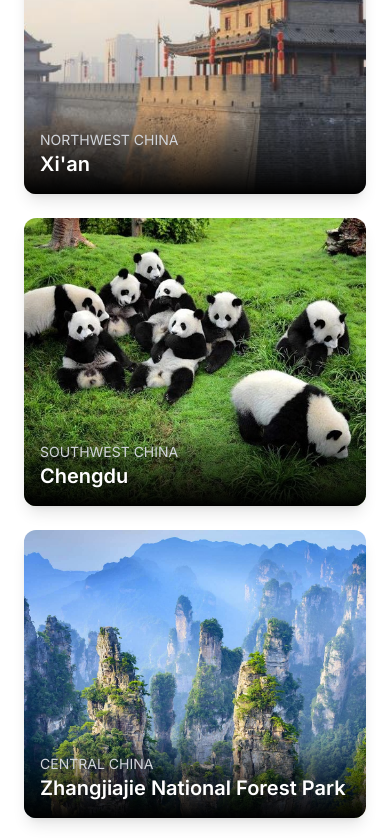
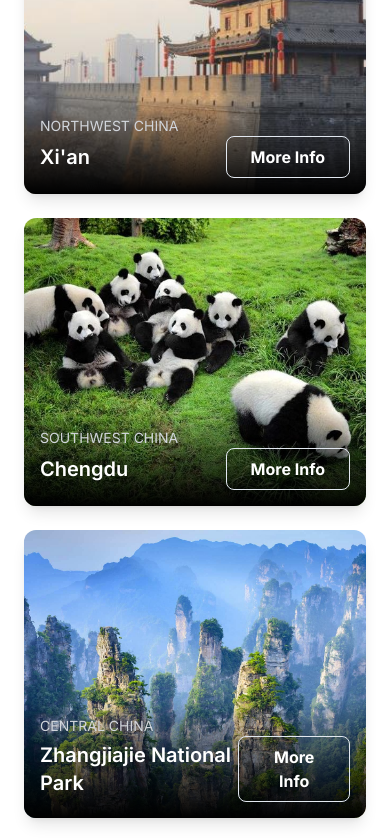
Before and after one commit to DavidRprt/visit-china, a Next.js app: page / in a window 390 px wide. Shown: the part 2800-3640 px from the top of the page. Built offline with nearby package versions, Linux system fonts and the light colour scheme.

Commit message:
Improving destination card and text visibility over pictures

```diff
--- a/components/destinations/HeroSection.tsx
+++ b/components/destinations/HeroSection.tsx
@@ -1,4 +1,4 @@
-import { useEffect, useState, useRef } from "react"
+import { useEffect, useState } from "react"
 import Image from "next/image"
 
 interface HeroSectionProps {
@@ -39,15 +39,15 @@ const HeroSection = ({
         objectFit="cover"
         className="opacity-70"
       />
-      <div className="absolute inset-0 flex items-center justify-center flex-col text-center px-1 md:px-0">
-        <h1 className="text-4xl font-bold text-slate-900 mb-2 md:mb-4">
+      <div className="absolute inset-0 bg-black bg-opacity-50 flex items-center justify-center flex-col text-center px-1 md:px-0">
+        <h1 className="text-4xl font-bold text-white mb-2 md:mb-4 drop-shadow-lg">
           {title}
         </h1>
-        <p className="md:text-2xl text-lg mb-6 text-slate-900 font-semibold">
+        <p className="md:text-2xl text-lg mb-6 text-white font-semibold drop-shadow-lg">
           {intro}
         </p>
         <button
-          className="shadow-[inset_0_0_0_2px_#616467] text-black px-12 py-4 rounded-full tracking-widest uppercase font-bold bg-transparent hover:bg-[#616467] hover:text-white dark:text-neutral-200 transition duration-200 flex items-center"
+          className="shadow-[inset_0_0_0_2px_#616467] text-white px-12 py-4 rounded-full tracking-widest uppercase font-bold bg-transparent hover:bg-[#616467] hover:text-white dark:text-neutral-200 transition duration-200 flex items-center drop-shadow-lg"
           onClick={onMoreInfoClick}
         >
           More Info
--- a/components/home/DestinationCard.tsx
+++ b/components/home/DestinationCard.tsx
@@ -21,13 +21,20 @@ const DestinationCard: React.FC<DestinationCardProps> = ({
   return (
     <Link href={destinationPath}>
       <div className="block relative h-72 md:h-72 w-full rounded-xl overflow-hidden shadow-lg group">
-        <img src={imgUrl} alt={title} className="object-cover w-full h-full" />
+        <img src={imgUrl} alt={title} className="object-cover w-full h-full"/>
         <div className="absolute bottom-0 left-0 w-full bg-gradient-to-t from-black to-transparent p-4 z-10">
           <p className="uppercase text-sm text-gray-300">{location}</p>
-          <h5 className="text-xl font-semibold text-white">{title}</h5>
+          <div className="flex justify-between items-center">
+            <h5 className="text-xl font-semibold text-white">{title}</h5>
+            <button className="px-6 py-2 bg-transparent border dark:border-white dark:text-white text-white rounded-lg font-bold transform hover:-translate-y-1 transition duration-400 cursor-pointer">
+              More Info
+            </button>
+          </div>
         </div>
-        <div className="items-start justify-center absolute top-0 left-0 w-full h-full bg-[#181818] bg-opacity-0 hidden group-hover:flex group-hover:bg-opacity-80 transition-opacity transition-bg-opacity duration-300 ease-in-out z-0">
-          <p className="text-white px-6 py-6">{description}</p>
+        <div className="absolute top-0 cursor-default left-0 w-full h-full bg-[#181818] bg-opacity-0 flex flex-col justify-between opacity-0 group-hover:opacity-100 group-hover:bg-opacity-80 transition-opacity duration-300 ease-in-out z-0 p-6 pointer-events-none">
+          <div>
+            <p className="text-white">{description}</p>
+          </div>
         </div>
       </div>
     </Link>
--- a/data/destinations.ts
+++ b/data/destinations.ts
@@ -94,7 +94,7 @@ export const destinations: Record<string, Destination> = {
   },
   zhangjiajie: {
     id: "zhangjiajie",
-    name: "Zhangjiajie National Forest Park",
+    name: "Zhangjiajie National Park",
     title: "Discover Zhangjiajie National Forest Park",
     location: "Central China",
     intro:
```
